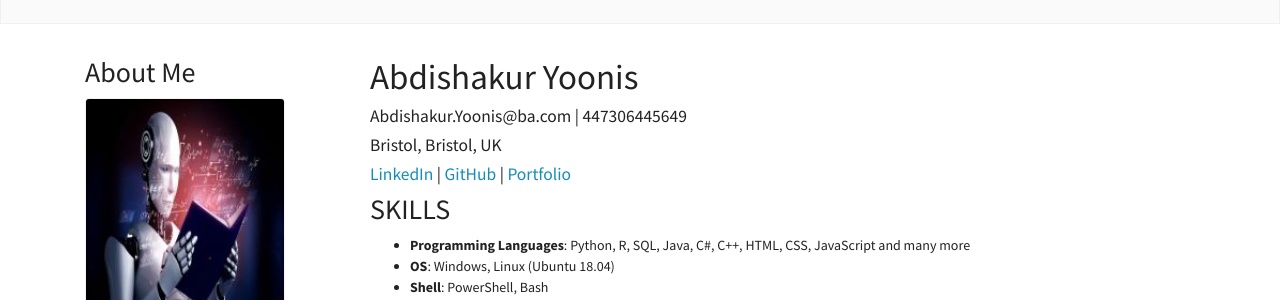
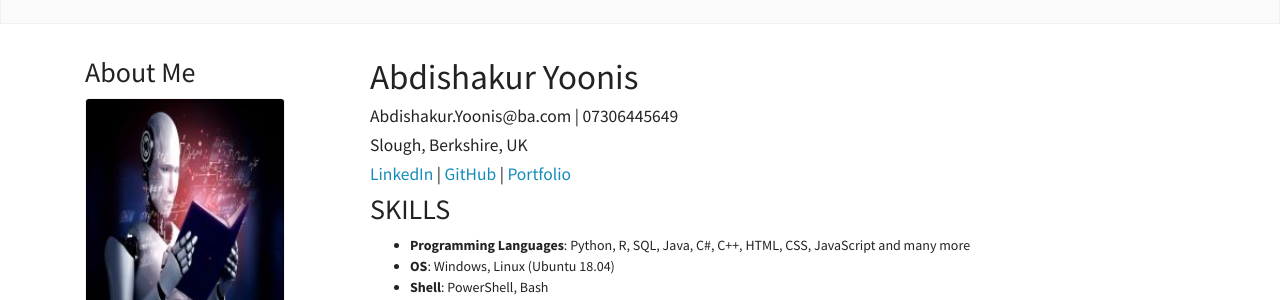
Before and after one commit to Abdishakury/abdishakury.github.io, a Jekyll site: the page built from Resume.md, in a window 1280 px wide and 900 px high. Shown: the part 227-527 px from the top of the window. Built offline with Jekyll 4.4.1, drawn with Linux system fonts in a browser that asks for light colours; nearby versions of some CDN libraries; our own code applies the rules of GitHub Pages for plain Markdown files.

Commit message:
Update Resume.md

```diff
--- a/Resume.md
+++ b/Resume.md
@@ -1,7 +1,7 @@
 # Abdishakur Yoonis
 
-##### Abdishakur.Yoonis@ba.com | 447306445649
-##### Bristol, Bristol, UK
+##### Abdishakur.Yoonis@ba.com | 07306445649
+##### Slough, Berkshire, UK
 ##### [LinkedIn](https://www.linkedin.com/in/ayoonis/) | [GitHub](https://github.com/Abdishakury) | [Portfolio](https://abdishakury.github.io/)
 
 
```
